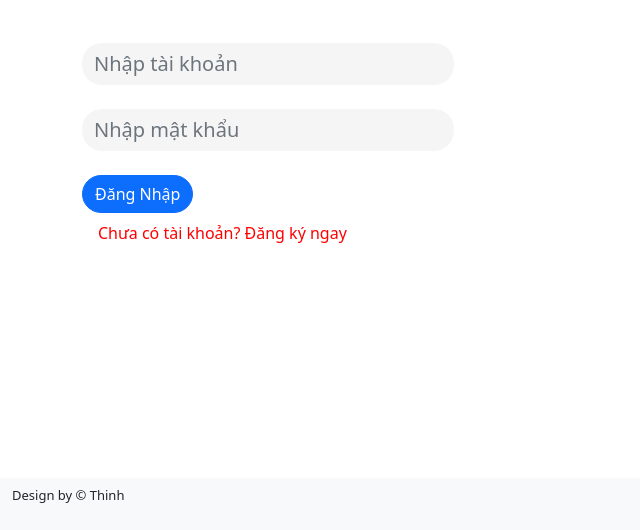
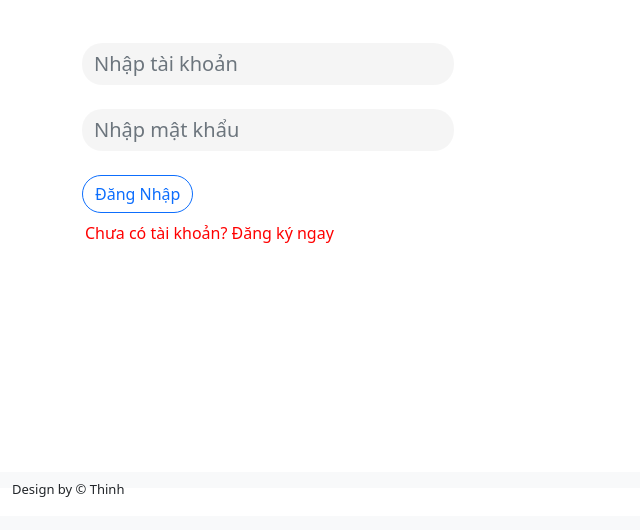
Before and after one commit to dopagovn/learning, a PHP site: page / in a window 1280 px wide. Shown: the part 312-842 px from the top of the page, without its empty margins (0-640 px from the left). After the commit the page ends 809 px from the top, so only its background shows below. Run offline with PHP 8.4, Linux system fonts and the light colour scheme.

Commit message:
tinh chinh nho

```diff
--- a/backend/footer.php
+++ b/backend/footer.php
@@ -2,12 +2,10 @@
 
 <!--Add Boostrap JS-->
 <script src="./frontend/bootstrap/js/bootstrap.bundle.min.js"></script>
-<div class="footer">
-  <nav class="navbar navbar-light bg-light">
+  <nav class="footer navbar navbar-light bg-light">
       <div class="container-fluid">
         <p style="font-size: small;">Design by &copy; Thinh</p>
       </div>
   </nav>
-</div>
 </body>
 </html>
--- a/frontend/style.css
+++ b/frontend/style.css
@@ -65,6 +65,7 @@ body{
 
 }
 
-.login-form .nav-link {
+.reg-link {
     color: red;
+    padding-left: 3px;
 }
--- a/index.php
+++ b/index.php
@@ -20,8 +20,8 @@
             <form method="$_POST" action="./chat.php">
                 <input id="username" class="form-control" type="text" placeholder="Nhập tài khoản"><br>
                 <input id="password" class="form-control" type="password" placeholder="Nhập mật khẩu"><br>
-                <input class="btnLogin btn btn-primary" type="button" name="" value="Đăng Nhập"><br>
-                <a href="./register.php" class="reg-link nav-link">Chưa có tài khoản? Đăng ký ngay</a>
+                <input class="btnLogin btn btn-outline-primary" type="button" name="" value="Đăng Nhập"><br>
             </form>
         </div>
+            <a href="./register.php" class="reg-link nav-link">Chưa có tài khoản? Đăng ký ngay</a>
 </div>
```
Also changed, not shown: backend/mysql_config.php (+10 -7 lines), register.php (line endings or trailing spaces).
